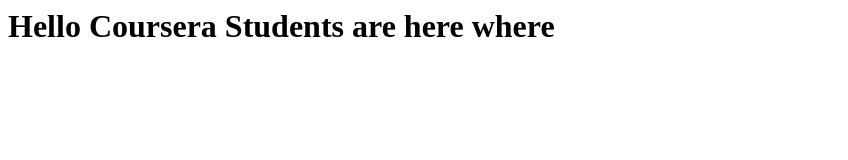
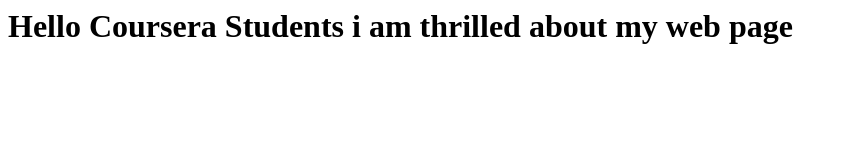
Before and after one commit to munamahtab/coursera-test, a plain HTML site: page index.html in a window 1280 px wide. Shown: the whole page, without its empty margins (0-848 px from the left). Drawn offline with Linux system fonts and the light colour scheme.

Commit message:
Next version of Web File.

```diff
--- a/index.html
+++ b/index.html
@@ -5,7 +5,8 @@
 
 	<title>Hello Coursera Students are here</title>
 <head>
-<h1>Hello Coursera Students are here where </h1>
+<h1>Hello Coursera Students i am thrilled about my web page
+ </h1>
 <body>
 
 	</div>
```
